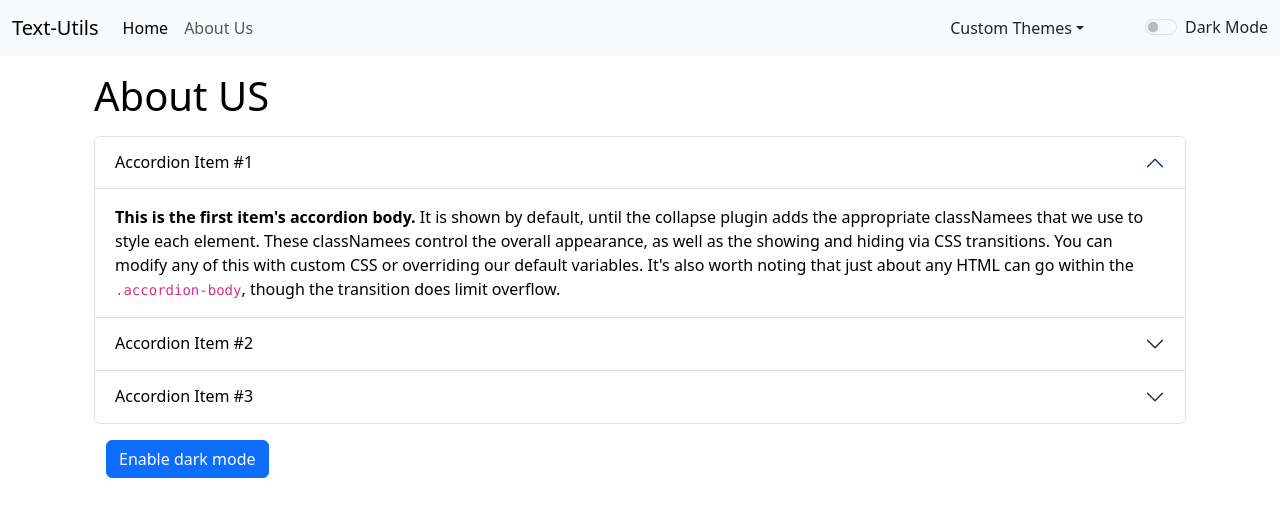
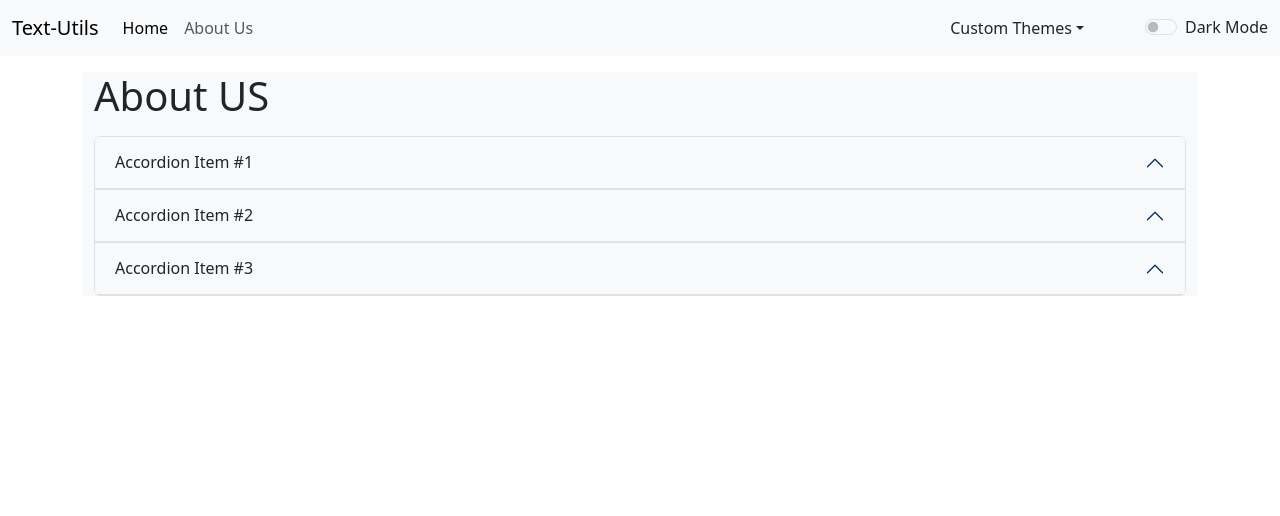
Before and after one commit to RahulGIT24/Text-Utils, a React (Create React App) app: page /about in a window 1280 px wide. Shown: the top 516 px of the page. Built offline with nearby package versions, Linux system fonts and the light colour scheme.

Commit message:
Enable custom theme and dark theme in About

```diff
--- a/src/App.js
+++ b/src/App.js
@@ -4,7 +4,7 @@ import TextForm from './components/TextForm';
 import React, { useState } from 'react'
 import Alert from './components/Alert';
 import About from './components/About'
-import { BrowserRouter as Router, Routes, Route, Link } from "react-router-dom";
+import { BrowserRouter as Router, Routes, Route} from "react-router-dom";
 
 
 function App() {
@@ -64,7 +64,7 @@ function App() {
       <div className="container my-3">
         <Routes>
           <Route exact path="/" element={<TextForm heading="Enter your text to analyse" mode={mode} saveAlert={saveAlert} />} />
-          <Route exact path="/about" element={<About />} />
+          <Route exact path="/about" element={<About mode={mode}/>} />
         </Routes>
       </div>
     </Router>
--- a/src/components/About.js
+++ b/src/components/About.js
@@ -1,74 +1,47 @@
-import React, {useState} from 'react'
-
-export default function About() {
-
-    const[myStyle,setMyStyle] = useState({
-        color :"black",
-        backgroundColor : "white"
-    });
-    const [btntext, setBtnText]= useState("Enable dark mode");
-
-    const darkMode = ()=>{
-        if(myStyle.color === "white"){
-            setMyStyle({
-                color : 'black',
-                backgroundColor: 'white'
-            })
-            setBtnText("Enable Dark Mode")
-        }
-        else{
-            setMyStyle({
-                color : 'white',
-                backgroundColor: 'black'
-            })
-            setBtnText("Enable Light Mode")
-        }
-    }
+import React from 'react'
+export default function About(props) {
 
     return (
-        <div className='container' style={myStyle}>
+        <div className={`container bg-${props.mode} text-${props.mode == 'light' ? "dark" : props.mode == 'warning' ? 'dark' : "light"}`} >
             <h1 className='my-3'>About US</h1>
             <div className="accordion" id="accordionExample">
                 <div className="accordion-item" >
                     <h2 className="accordion-header" id="headingOne">
-                        <button className="accordion-button" style={myStyle} type="button" data-bs-toggle="collapse" data-bs-target="#collapseOne" aria-expanded="true" aria-controls="collapseOne">
+                        <button className={`accordion-button bg-${props.mode} text-${props.mode == 'light' ? "dark" : props.mode == 'warning' ? 'dark' : "light"}`} type="button" data-bs-toggle="collapse" data-bs-target="#collapseOne" aria-expanded="true" aria-controls="collapseOne">
                             Accordion Item #1
                         </button>
                     </h2>
-                    <div id="collapseOne" className="accordion-collapse collapse show" aria-labelledby="headingOne" data-bs-parent="#accordionExample">
-                        <div className="accordion-body" style={myStyle}>
+                    <div id="collapseOne" className="accordion-collapse collapse collapse text-dark bg-light" aria-labelledby="headingOne" data-bs-parent="#accordionExample">
+                        <div className={`accordion-body bg-${props.mode} text-${props.mode == 'light' ? "dark" : props.mode == 'warning' ? 'dark' : "light"}`} >
                             <strong>This is the first item's accordion body.</strong> It is shown by default, until the collapse plugin adds the appropriate classNamees that we use to style each element. These classNamees control the overall appearance, as well as the showing and hiding via CSS transitions. You can modify any of this with custom CSS or overriding our default variables. It's also worth noting that just about any HTML can go within the <code>.accordion-body</code>, though the transition does limit overflow.
                         </div>
                     </div>
                 </div>
                 <div className="accordion-item">
                     <h2 className="accordion-header" id="headingTwo">
-                        <button className="accordion-button collapsed" style={myStyle} type="button" data-bs-toggle="collapse" data-bs-target="#collapseTwo" aria-expanded="false" aria-controls="collapseTwo">
+                        <button className={`accordion-button bg-${props.mode} text-${props.mode == 'light' ? "dark" : props.mode == 'warning' ? 'dark' : "light"}`} type="button" data-bs-toggle="collapse" data-bs-target="#collapseOne" aria-expanded="true" aria-controls="collapseOne">
                             Accordion Item #2
                         </button>
                     </h2>
-                    <div id="collapseTwo" className="accordion-collapse collapse" aria-labelledby="headingTwo" data-bs-parent="#accordionExample">
-                        <div className="accordion-body" style={myStyle}>
+                    <div id="collapseTwo" className="accordion-collapse collapse text-dark bg-light" aria-labelledby="headingTwo" data-bs-parent="#accordionExample">
+                        <div className={`accordion-body bg-${props.mode} text-${props.mode == 'light' ? "dark" : props.mode == 'warning' ? 'dark' : "light"}`} >
                             <strong>This is the second item's accordion body.</strong> It is hidden by default, until the collapse plugin adds the appropriate classNamees that we use to style each element. These classNamees control the overall appearance, as well as the showing and hiding via CSS transitions. You can modify any of this with custom CSS or overriding our default variables. It's also worth noting that just about any HTML can go within the <code>.accordion-body</code>, though the transition does limit overflow.
                         </div>
                     </div>
                 </div>
                 <div className="accordion-item">
                     <h2 className="accordion-header" id="headingThree">
-                        <button className="accordion-button collapsed" type="button" style={myStyle} data-bs-toggle="collapse" data-bs-target="#collapseThree" aria-expanded="false" aria-controls="collapseThree">
+                        <button className={`accordion-button bg-${props.mode} text-${props.mode == 'light' ? "dark" : props.mode == 'warning' ? 'dark' : "light"}`} type="button" data-bs-toggle="collapse" data-bs-target="#collapseOne" aria-expanded="true" aria-controls="collapseOne">
                             Accordion Item #3
                         </button>
                     </h2>
-                    <div id="collapseThree" className="accordion-collapse collapse" aria-labelledby="headingThree" data-bs-parent="#accordionExample">
-                        <div className="accordion-body" style={myStyle}>
+                    <div id="collapseThree" className="accordion-collapse collapse text-dark bg-light" aria-labelledby="headingThree" data-bs-parent="#accordionExample">
+                        <div className={`accordion-body bg-${props.mode} text-${props.mode == 'light' ? "dark" : props.mode == 'warning' ? 'dark' : "light"}`} >
                             <strong>This is the third item's accordion body.</strong> It is hidden by default, until the collapse plugin adds the appropriate classNamees that we use to style each element. These classNamees control the overall appearance, as well as the showing and hiding via CSS transitions. You can modify any of this with custom CSS or overriding our default variables. It's also worth noting that just about any HTML can go within the <code>.accordion-body</code>, though the transition does limit overflow.
                         </div>
                     </div>
                 </div>
             </div>
-            <div className="container">
-            <button type="button" className="btn btn-primary my-3" onClick={darkMode}>{btntext}</button>
-            </div>
         </div>
     )
 }
```
